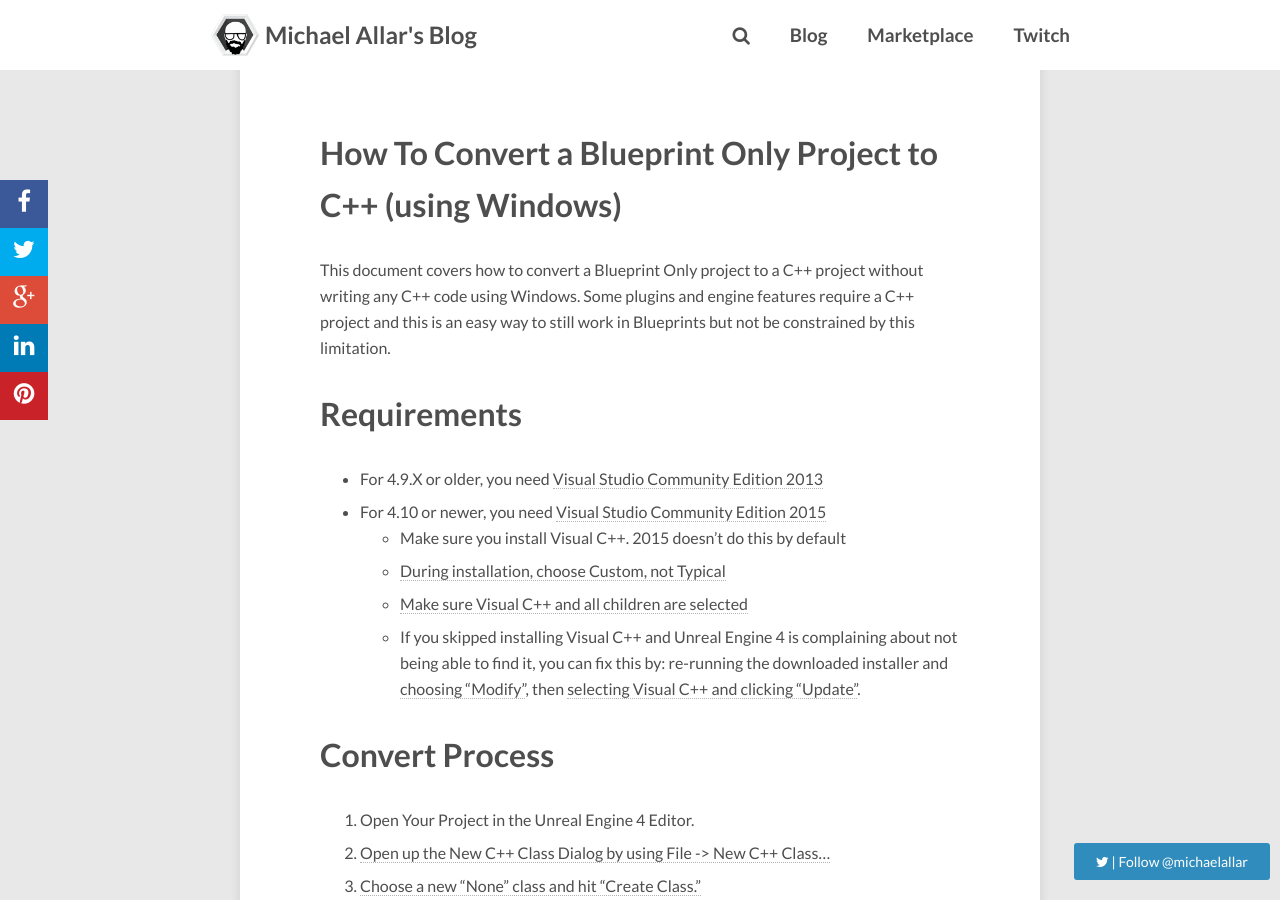
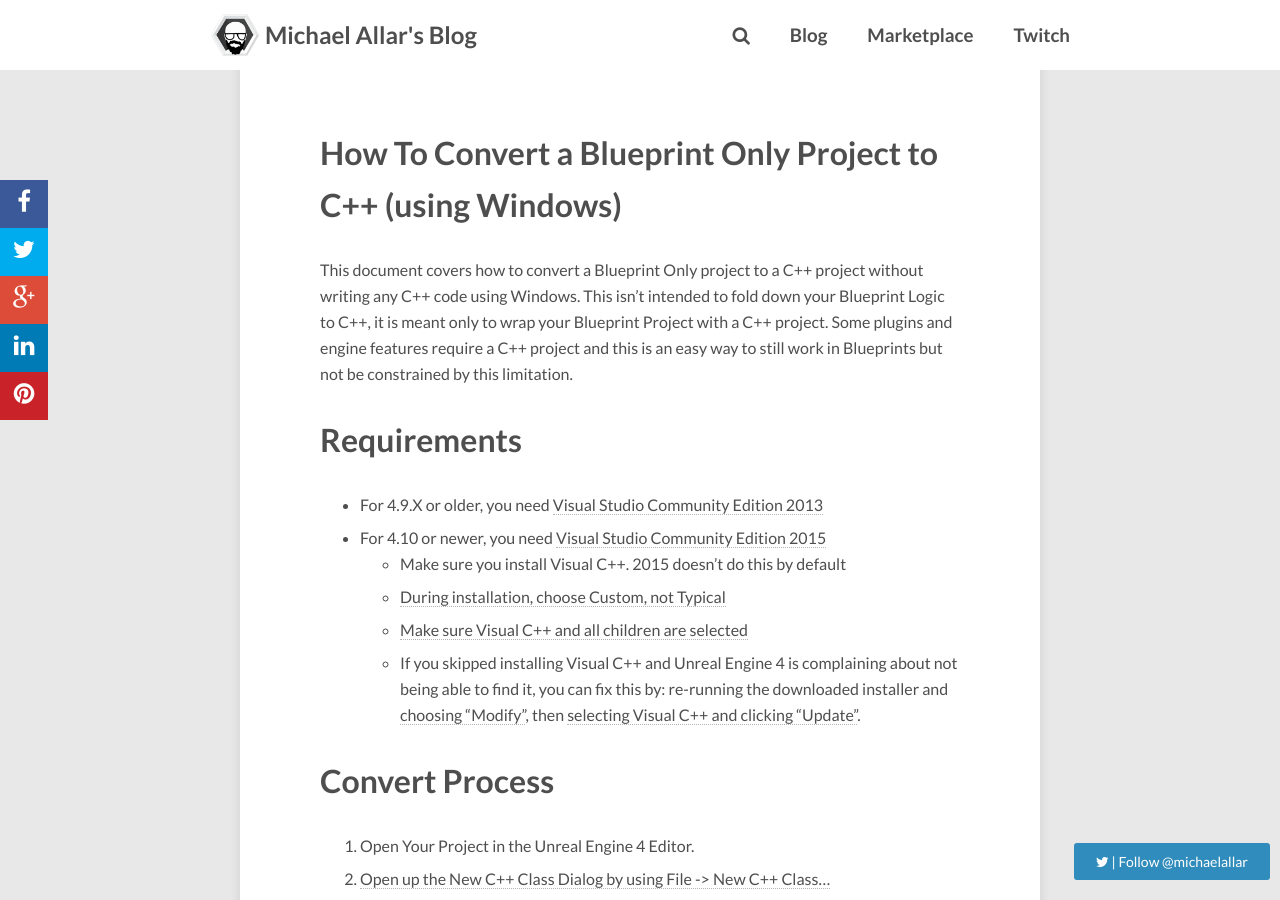
Before and after one commit to Allar/allar.github.io, a Jekyll site: the page built from blog/_posts/2015-11-05-Converting-BP-Project-To-CPP.md, in a window 1280 px wide and 900 px high, scrolled down 300 px. Built offline with Jekyll 4.4.1, drawn with Linux system fonts in a browser that asks for light colours; nearby versions of some CDN libraries; comment, search, counter and statistics services are not loaded.

Commit message:
Added wrap disclaimer to Converting BP

```diff
--- a/blog/_posts/2015-11-05-Converting-BP-Project-To-CPP.md
+++ b/blog/_posts/2015-11-05-Converting-BP-Project-To-CPP.md
@@ -5,7 +5,7 @@
 thumbnail: "2015-11-05-Converting-BP-Project-To-CPP.gif"
 ---
 
-This document covers how to convert a Blueprint Only project to a C++ project without writing any C++ code using Windows. Some plugins and engine features require a C++ project and this is an easy way to still work in Blueprints but not be constrained by this limitation.<!-- more -->
+This document covers how to convert a Blueprint Only project to a C++ project without writing any C++ code using Windows. This isn't intended to fold down your Blueprint Logic to C++, it is meant only to wrap your Blueprint Project with a C++ project. Some plugins and engine features require a C++ project and this is an easy way to still work in Blueprints but not be constrained by this limitation.<!-- more -->
 
 # Requirements
 
```
